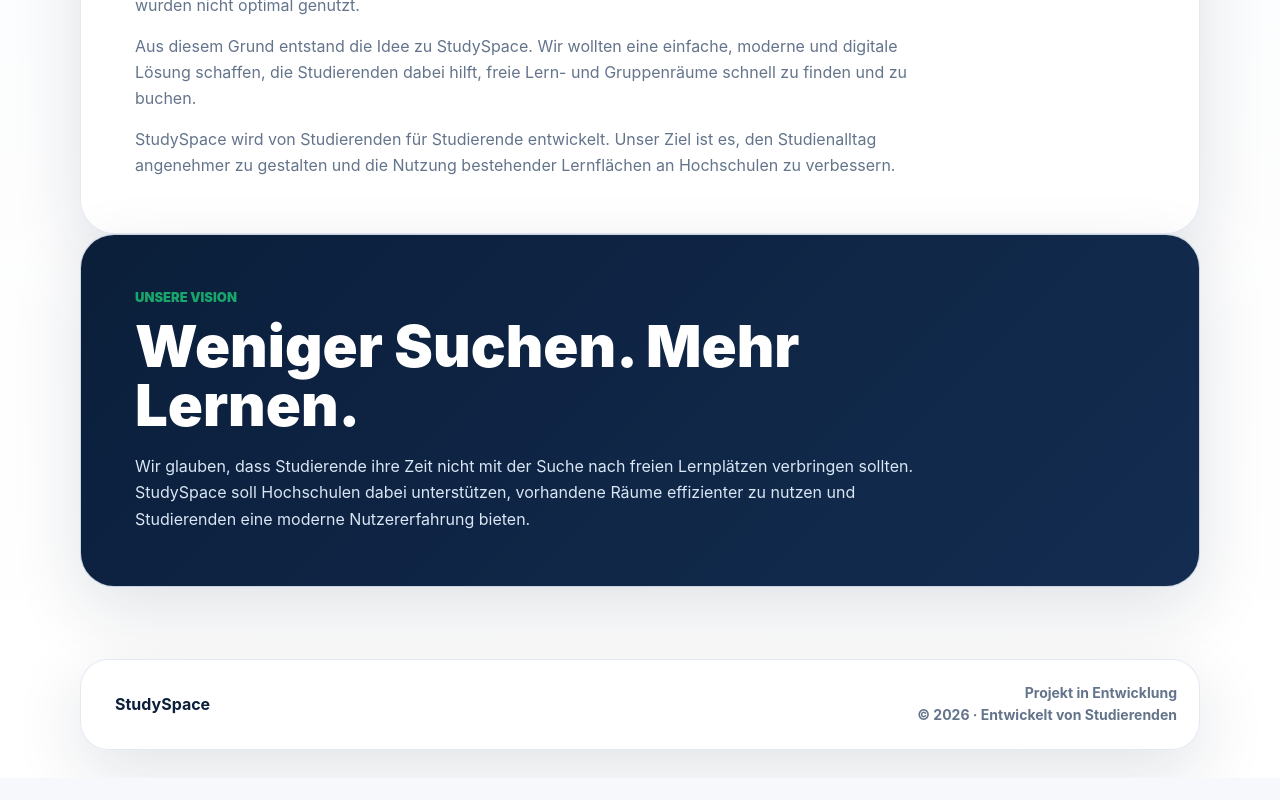
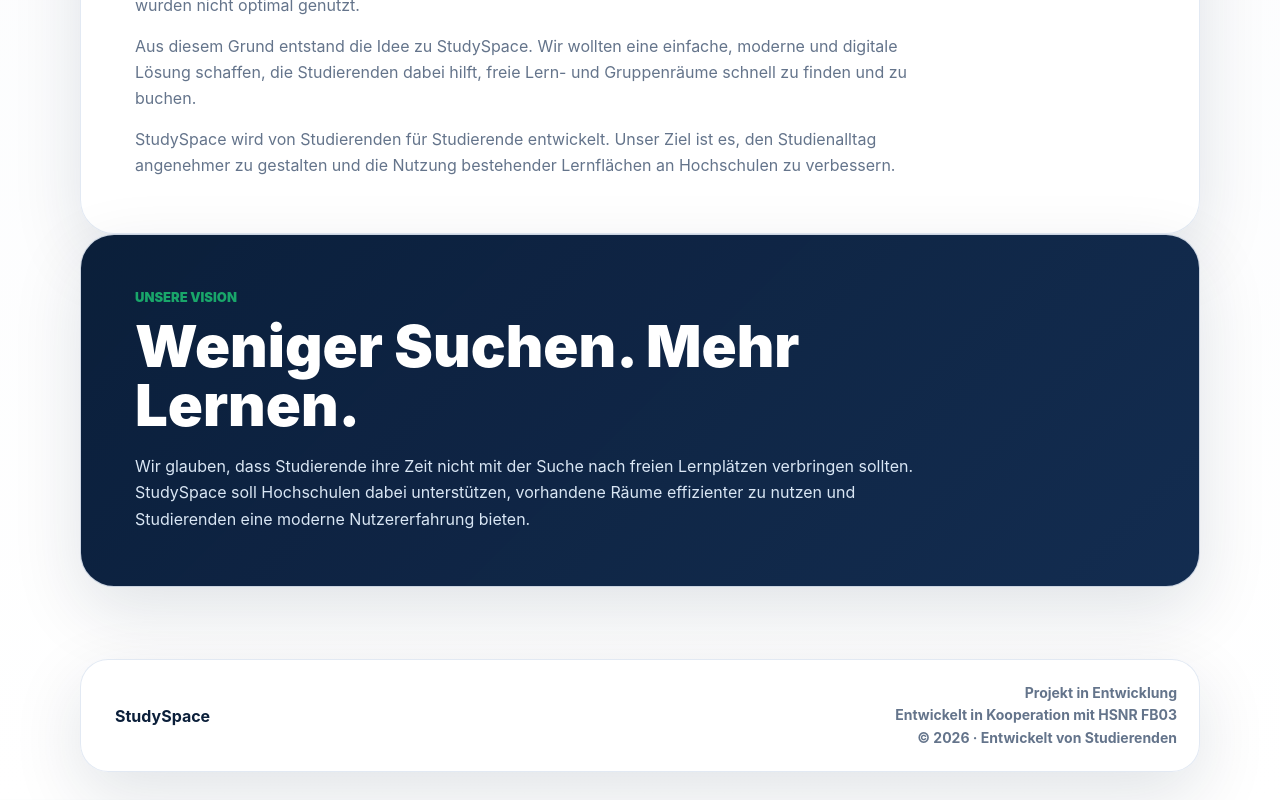
Before and after one commit to bibiwiebe-source/studyspace-app, a React (Vite) app in the folder studyspace-website/: page / in a window 1280 px wide. Shown: the part 3678-4478 px from the top of the page. Before the commit the page ends 4456 px from the top, so only its background shows below. Built offline with nearby package versions, Linux system fonts and the light colour scheme.

Commit message:
Align website footer with app wording

```diff
--- a/studyspace-website/src/components/Footer.tsx
+++ b/studyspace-website/src/components/Footer.tsx
@@ -1,13 +1,16 @@
 import { Logo } from './Logo';
 
-type FooterProps = { year: number };
+type FooterProps = {
+  year: number;
+};
 
 export function Footer({ year }: FooterProps) {
   return (
     <footer className="footer">
       <Logo />
-      <div>
+      <div className="footerText">
         <p>Projekt in Entwicklung</p>
+        <p>Entwickelt in Kooperation mit HSNR FB03</p>
         <p>© {year} · Entwickelt von Studierenden</p>
       </div>
     </footer>
```
